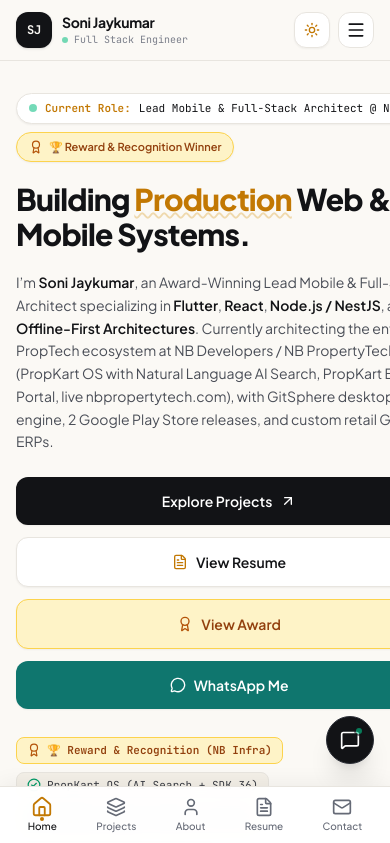
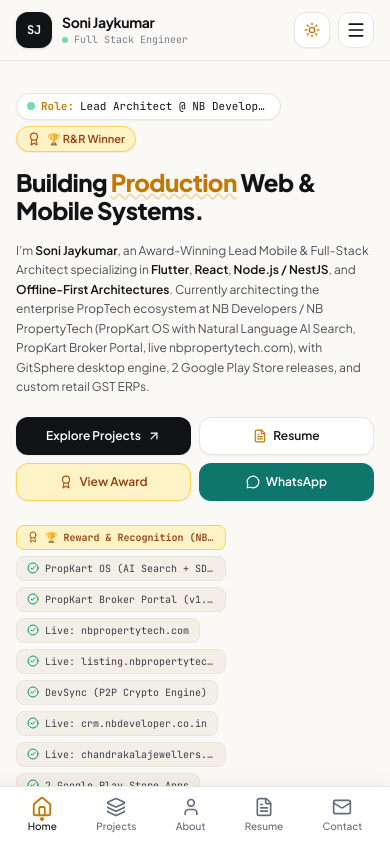
Before and after one commit to JAYU0812/portfolio, a React (Vite) app: page / in a window 390 px wide. Shown: the top 843 px of the page. Built offline with nearby package versions, Linux system fonts and the light colour scheme.

Commit message:
fix(mobile): resolve horizontal overflow shift, compact action buttons into 2x2 grid, hide floating mascot on mobile, and refine small-screen padding

```diff
--- a/src/components/ArchitectureConsole.jsx
+++ b/src/components/ArchitectureConsole.jsx
@@ -41,7 +41,7 @@ export default function ArchitectureConsole() {
         </div>
 
         {/* Tab Buttons: Horizontal swipe on mobile, clean flex on desktop */}
-        <div className="flex overflow-x-auto no-scrollbar scroll-smooth gap-1.5 p-1 bg-[#1C1F26] border border-[#2E333D] rounded-xl text-xs font-mono w-full lg:w-auto -mx-1 px-1 sm:mx-0">
+        <div className="flex overflow-x-auto no-scrollbar scroll-smooth gap-1.5 p-1 bg-[#1C1F26] border border-[#2E333D] rounded-xl text-xs font-mono w-full lg:w-auto max-w-full">
           {tabs.map((tab) => (
             <button
               key={tab.id}
--- a/src/components/Layout.jsx
+++ b/src/components/Layout.jsx
@@ -5,16 +5,16 @@ import MobileBottomNav from "./MobileBottomNav";
 
 export default function Layout({ children }) {
   return (
-    <div className="flex flex-col min-h-screen w-full overflow-x-clip bg-[#FBF9F5] dark:bg-[#0A0B0E] text-[#121316] dark:text-[#F5F5F7] selection:bg-[#E8C37D]/35 selection:text-[#78350F] dark:selection:bg-[#C27803]/40 dark:selection:text-[#FCD34D] relative transition-colors duration-250">
-      {/* Architectural subtle background grid - bespoke, tactile, non-AI */}
-      <div className="fixed inset-0 -z-10 architectural-grid opacity-60 pointer-events-none" />
-
-      {/* Warm artisan ambient accent - subtle warm amber wash, no purple/cyan neon blobs */}
-      <div className="fixed top-0 right-0 w-[350px] sm:w-[550px] h-[250px] sm:h-[350px] -z-10 bg-gradient-to-b from-[#F2EDE4] dark:from-[#C27803]/10 to-transparent rounded-full blur-2xl opacity-40 pointer-events-none" />
-      <div className="fixed bottom-0 left-0 w-[300px] sm:w-[500px] h-[250px] sm:h-[350px] -z-10 bg-gradient-to-t from-[#EDE7DC] dark:from-[#1A1D24]/40 to-transparent rounded-full blur-2xl opacity-30 pointer-events-none" />
+    <div className="flex flex-col min-h-screen w-full max-w-full overflow-x-hidden bg-[#FBF9F5] dark:bg-[#0A0B0E] text-[#121316] dark:text-[#F5F5F7] selection:bg-[#E8C37D]/35 selection:text-[#78350F] dark:selection:bg-[#C27803]/40 dark:selection:text-[#FCD34D] relative transition-colors duration-250">
+      {/* Architectural subtle background grid & ambient accents securely clipped */}
+      <div className="fixed inset-0 overflow-hidden pointer-events-none -z-10">
+        <div className="absolute inset-0 architectural-grid opacity-60" />
+        <div className="absolute top-0 right-0 w-[350px] sm:w-[550px] h-[250px] sm:h-[350px] bg-gradient-to-b from-[#F2EDE4] dark:from-[#C27803]/10 to-transparent rounded-full blur-2xl opacity-40 -mr-16 -mt-16" />
+        <div className="absolute bottom-0 left-0 w-[300px] sm:w-[500px] h-[250px] sm:h-[350px] bg-gradient-to-t from-[#EDE7DC] dark:from-[#1A1D24]/40 to-transparent rounded-full blur-2xl opacity-30 -ml-16 -mb-16" />
+      </div>
 
       <Header />
-      <main className="flex-grow w-full max-w-full pb-16 sm:pb-0">
+      <main className="flex-grow w-full max-w-full min-w-0 pb-20 sm:pb-0 overflow-x-hidden">
         {children}
       </main>
       <Mascot />
--- a/src/components/Mascot.jsx
+++ b/src/components/Mascot.jsx
@@ -44,7 +44,7 @@ export default function Mascot() {
     return (
       <button
         onClick={() => setIsMinimized(false)}
-        className="fixed bottom-20 right-4 sm:bottom-5 sm:right-5 z-40 bg-[#121316] dark:bg-[#1E222D] hover:bg-[#C27803] dark:hover:bg-[#C27803] text-white w-12 h-12 rounded-full shadow-xl transition-all duration-300 flex items-center justify-center print:hidden cursor-pointer group border border-[#2B2E36] dark:border-[#323645] active:scale-95"
+        className="hidden sm:flex fixed bottom-5 right-5 z-40 bg-[#121316] dark:bg-[#1E222D] hover:bg-[#C27803] dark:hover:bg-[#C27803] text-white w-12 h-12 rounded-full shadow-xl transition-all duration-300 items-center justify-center print:hidden cursor-pointer group border border-[#2B2E36] dark:border-[#323645] active:scale-95"
         title="Open Portfolio Guide"
         aria-label="Open Portfolio Guide"
       >
@@ -57,7 +57,7 @@ export default function Mascot() {
   }
 
   return (
-    <div className="fixed bottom-20 right-4 sm:bottom-5 sm:right-5 z-40 flex flex-col items-end max-w-[calc(100vw-32px)] sm:max-w-xs font-sans print:hidden">
+    <div className="hidden sm:flex fixed bottom-5 right-5 z-40 flex-col items-end max-w-xs font-sans print:hidden">
       {/* Speech Bubble */}
       <div className="relative mb-2.5 bg-white/95 dark:bg-[#14161E]/95 backdrop-blur-md border border-[#E8E5DF] dark:border-[#262933] text-[#121316] dark:text-[#F5F5F7] p-3.5 sm:p-4 rounded-2xl shadow-xl transition-all duration-300 origin-bottom-right">
         {/* Header bar of bubble */}
--- a/src/components/TimelineRoadmap.jsx
+++ b/src/components/TimelineRoadmap.jsx
@@ -146,7 +146,7 @@ export default function TimelineRoadmap({ onHoverSpeak }) {
   return (
     <div className="w-full space-y-8 sm:space-y-12">
       {/* Era Filter Selector */}
-      <div className="flex overflow-x-auto no-scrollbar scroll-smooth gap-2 p-1.5 bg-white dark:bg-[#14161E] border border-[#E8E5DF] dark:border-[#232733] rounded-2xl shadow-xs w-full sm:w-fit mx-auto -mx-1 px-1.5 sm:mx-auto">
+      <div className="flex overflow-x-auto no-scrollbar scroll-smooth gap-1.5 sm:gap-2 p-1.5 bg-white dark:bg-[#14161E] border border-[#E8E5DF] dark:border-[#232733] rounded-2xl shadow-xs w-full sm:w-fit mx-auto max-w-full">
         {eraFilters.map((era) => (
           <button
             key={era.id}
--- a/src/index.css
+++ b/src/index.css
@@ -18,6 +18,8 @@ html.dark {
 html {
   scroll-behavior: smooth;
   overflow-x: hidden;
+  max-width: 100vw;
+  width: 100%;
 }
 
 body {
@@ -29,7 +31,16 @@ body {
   -webkit-font-smoothing: antialiased;
   overflow-x: hidden;
   width: 100%;
+  max-width: 100vw;
+  position: relative;
   transition: background-color 0.25s ease, color 0.25s ease;
+}
+
+#root {
+  overflow-x: hidden;
+  width: 100%;
+  max-width: 100vw;
+  min-height: 100vh;
 }
 
 html.dark body {
--- a/src/pages/Home.jsx
+++ b/src/pages/Home.jsx
@@ -33,35 +33,35 @@ export default function Home() {
   return (
     <div className="py-6 sm:py-12 text-[#121316] dark:text-[#F5F5F7] transition-colors duration-200">
       {/* ----------------- 1. HERO SECTION ----------------- */}
-      <section className="max-w-7xl mx-auto px-4 sm:px-6 pt-2 sm:pt-4 pb-12 sm:pb-24">
-        <div className="grid lg:grid-cols-12 gap-8 lg:gap-8 items-center">
+      <section className="max-w-7xl mx-auto px-4 sm:px-6 pt-2 sm:pt-4 pb-12 sm:pb-24 overflow-hidden">
+        <div className="grid lg:grid-cols-12 gap-6 lg:gap-8 items-center w-full min-w-0">
 
           {/* Left Hero Column */}
-          <div className="lg:col-span-7 space-y-5 sm:space-y-7">
+          <div className="lg:col-span-7 space-y-4 sm:space-y-6 min-w-0 w-full">
             {/* Status & Award Badges */}
-            <div className="flex flex-wrap items-center gap-2">
+            <div className="flex flex-wrap items-center gap-1.5 sm:gap-2">
               <div
                 onMouseEnter={() => handleMascotSpeak("I am Lead Mobile & Full-Stack Architect at NB Developers / NB PropertyTech in Ahmedabad!")}
                 onMouseLeave={() => handleMascotSpeak(null)}
-                className="inline-flex items-center gap-2 px-3 sm:px-4 py-1.5 sm:py-2 rounded-full bg-white dark:bg-[#14161E] border border-[#E8E5DF] dark:border-[#262933] shadow-xs text-[11px] sm:text-xs font-mono text-[#121316] dark:text-[#F5F5F7] max-w-full"
+                className="inline-flex items-center gap-1.5 px-2.5 sm:px-3.5 py-1 sm:py-1.5 rounded-full bg-white dark:bg-[#14161E] border border-[#E8E5DF] dark:border-[#262933] shadow-xs text-[11px] sm:text-xs font-mono text-[#121316] dark:text-[#F5F5F7] max-w-full min-w-0"
               >
                 <span className="w-2 h-2 rounded-full bg-emerald-500 animate-pulse shrink-0"></span>
-                <span className="font-semibold text-[#C27803] dark:text-[#E8C37D] shrink-0">Current Role:</span>
-                <span className="truncate">Lead Mobile & Full-Stack Architect @ NB Developers</span>
+                <span className="font-semibold text-[#C27803] dark:text-[#E8C37D] shrink-0">Role:</span>
+                <span className="truncate max-w-[190px] xs:max-w-none">Lead Architect @ NB Developers</span>
               </div>
 
               <button
                 onClick={() => setShowCertModal(true)}
-                className="inline-flex items-center gap-1.5 px-3 py-1.5 rounded-full bg-[#FEF3C7] dark:bg-[#C27803]/20 hover:bg-[#FDE68A] dark:hover:bg-[#C27803]/30 text-[#92400E] dark:text-[#FCD34D] border border-[#FCD34D] dark:border-[#C27803]/40 text-[11px] sm:text-xs font-semibold shadow-xs transition cursor-pointer"
+                className="inline-flex items-center gap-1.5 px-2.5 sm:px-3 py-1 sm:py-1.5 rounded-full bg-[#FEF3C7] dark:bg-[#C27803]/20 hover:bg-[#FDE68A] dark:hover:bg-[#C27803]/30 text-[#92400E] dark:text-[#FCD34D] border border-[#FCD34D] dark:border-[#C27803]/40 text-[11px] sm:text-xs font-semibold shadow-xs transition cursor-pointer shrink-0"
                 title="View Certificate of Appreciation from NB Infra Projects Limited"
               >
-                <Award className="w-3.5 h-3.5 text-[#B45309] dark:text-[#FCD34D]" />
-                <span>🏆 Reward & Recognition Winner</span>
+                <Award className="w-3.5 h-3.5 text-[#B45309] dark:text-[#FCD34D] shrink-0" />
+                <span>🏆 R&R Winner</span>
               </button>
             </div>
 
             {/* Main Headline */}
-            <h1 className="text-3xl sm:text-5xl lg:text-6xl font-extrabold tracking-tight text-[#121316] dark:text-white leading-[1.15] sm:leading-[1.12]">
+            <h1 className="text-2xl sm:text-5xl lg:text-6xl font-extrabold tracking-tight text-[#121316] dark:text-white leading-[1.18] sm:leading-[1.12]">
               Building{" "}
               <span className="text-[#C27803] dark:text-[#E8C37D] underline decoration-[#E8C37D]/60 dark:decoration-[#C27803]/60 decoration-wavy decoration-2">
                 Production
@@ -70,7 +70,7 @@ export default function Home() {
             </h1>
 
             {/* Intro Paragraph */}
-            <p className="text-sm sm:text-base lg:text-lg text-[#4A4E57] dark:text-[#A1A7B5] leading-relaxed max-w-2xl font-normal">
+            <p className="text-xs sm:text-base lg:text-lg text-[#4A4E57] dark:text-[#A1A7B5] leading-relaxed max-w-2xl font-normal">
               I’m <span className="font-semibold text-[#121316] dark:text-white">Soni Jaykumar</span>, an Award-Winning Lead Mobile & Full-Stack Architect specializing in{" "}
               <strong className="text-[#121316] dark:text-white font-semibold">Flutter</strong>,{" "}
               <strong className="text-[#121316] dark:text-white font-semibold">React</strong>,{" "}
@@ -79,33 +79,33 @@ export default function Home() {
               Currently architecting the enterprise PropTech ecosystem at NB Developers / NB PropertyTech (PropKart OS with Natural Language AI Search, PropKart Broker Portal, live nbpropertytech.com), with GitSphere desktop engine, 2 Google Play Store releases, and custom retail GST ERPs.
             </p>
 
-            {/* Action Buttons: Full-width on mobile, flex row on desktop */}
-            <div className="flex flex-col sm:flex-row gap-3 pt-1 sm:pt-2 w-full sm:w-auto">
+            {/* Action Buttons: Compact 2x2 grid on mobile, flex row on desktop */}
+            <div className="grid grid-cols-2 sm:flex sm:flex-row gap-2 sm:gap-3 pt-1 sm:pt-2 w-full sm:w-auto">
               <Link
                 to="/projects"
                 onMouseEnter={() => handleMascotSpeak(`View all ${projects.length} real-world projects with live links!`)}
                 onMouseLeave={() => handleMascotSpeak(null)}
-                className="w-full sm:w-auto justify-center px-6 py-3.5 rounded-xl bg-[#121316] text-white hover:bg-[#C27803] dark:bg-[#C27803] dark:hover:bg-[#E58B0B] active:scale-98 transition-all duration-200 text-sm font-semibold shadow-xs flex items-center gap-2"
+                className="flex items-center justify-center gap-1.5 px-3 sm:px-5 py-2.5 sm:py-3.5 rounded-xl bg-[#121316] text-white hover:bg-[#C27803] dark:bg-[#C27803] dark:hover:bg-[#E58B0B] active:scale-95 transition-all duration-200 text-xs sm:text-sm font-semibold shadow-xs text-center"
               >
                 <span>Explore Projects</span>
-                <ArrowUpRight className="w-4 h-4" />
+                <ArrowUpRight className="w-3.5 h-3.5 shrink-0" />
               </Link>
 
               <Link
                 to="/resume"
                 onMouseEnter={() => handleMascotSpeak("Read my print-ready ATS resume.")}
                 onMouseLeave={() => handleMascotSpeak(null)}
-                className="w-full sm:w-auto justify-center px-6 py-3.5 rounded-xl bg-white dark:bg-[#14161E] border border-[#E8E5DF] dark:border-[#262933] text-[#121316] dark:text-white hover:bg-[#F2EDE4] dark:hover:bg-[#1E222D] hover:border-[#C27803]/40 active:scale-98 transition-all duration-200 text-sm font-semibold shadow-xs flex items-center gap-2"
+                className="flex items-center justify-center gap-1.5 px-3 sm:px-5 py-2.5 sm:py-3.5 rounded-xl bg-white dark:bg-[#14161E] border border-[#E8E5DF] dark:border-[#262933] text-[#121316] dark:text-white hover:bg-[#F2EDE4] dark:hover:bg-[#1E222D] hover:border-[#C27803]/40 active:scale-95 transition-all duration-200 text-xs sm:text-sm font-semibold shadow-xs text-center"
               >
-                <FileText className="w-4 h-4 text-[#C27803] dark:text-[#E8C37D]" />
-                <span>View Resume</span>
+                <FileText className="w-3.5 h-3.5 text-[#C27803] dark:text-[#E8C37D] shrink-0" />
+                <span>Resume</span>
               </Link>
 
               <button
                 onClick={() => setShowCertModal(true)}
-                className="w-full sm:w-auto justify-center px-5 py-3.5 rounded-xl bg-[#FEF3C7] dark:bg-[#C27803]/20 text-[#92400E] dark:text-[#FCD34D] border border-[#FCD34D] dark:border-[#C27803]/40 hover:bg-[#FDE68A] dark:hover:bg-[#C27803]/30 active:scale-98 transition-all duration-200 text-sm font-semibold shadow-xs flex items-center gap-2 cursor-pointer"
+                className="flex items-center justify-center gap-1.5 px-3 sm:px-4 py-2.5 sm:py-3.5 rounded-xl bg-[#FEF3C7] dark:bg-[#C27803]/20 text-[#92400E] dark:text-[#FCD34D] border border-[#FCD34D] dark:border-[#C27803]/40 hover:bg-[#FDE68A] dark:hover:bg-[#C27803]/30 active:scale-95 transition-all duration-200 text-xs sm:text-sm font-semibold shadow-xs cursor-pointer text-center"
               >
-                <Award className="w-4 h-4 text-[#B45309] dark:text-[#FCD34D]" />
+                <Award className="w-3.5 h-3.5 text-[#B45309] dark:text-[#FCD34D] shrink-0" />
                 <span>View Award</span>
               </button>
 
@@ -115,15 +115,15 @@ export default function Home() {
                 rel="noopener noreferrer"
                 onMouseEnter={() => handleMascotSpeak("Message me directly on WhatsApp.")}
                 onMouseLeave={() => handleMascotSpeak(null)}
-                className="w-full sm:w-auto justify-center px-5 py-3.5 rounded-xl bg-[#0F766E] text-white hover:bg-[#0D655E] active:scale-98 transition-all duration-200 text-sm font-semibold shadow-xs flex items-center gap-2"
+                className="flex items-center justify-center gap-1.5 px-3 sm:px-4 py-2.5 sm:py-3.5 rounded-xl bg-[#0F766E] text-white hover:bg-[#0D655E] active:scale-95 transition-all duration-200 text-xs sm:text-sm font-semibold shadow-xs text-center"
               >
-                <MessageCircle className="w-4 h-4" />
-                <span>WhatsApp Me</span>
+                <MessageCircle className="w-3.5 h-3.5 shrink-0" />
+                <span>WhatsApp</span>
               </a>
             </div>
 
             {/* Key Accomplishments Chips */}
-            <div className="pt-2 sm:pt-4 flex flex-wrap gap-2 sm:gap-2.5">
+            <div className="pt-2 sm:pt-4 flex flex-wrap gap-1.5 sm:gap-2">
               {[
                 { label: "🏆 Reward & Recognition (NB Infra)", action: () => setShowCertModal(true) },
                 { label: "PropKart OS (AI Search + SDK 36)", link: "https://propkart.nbpropertytech.com" },
@@ -140,18 +140,18 @@ export default function Home() {
                   <button
                     key={idx}
                     onClick={item.action}
-                    className="inline-flex items-center gap-1.5 px-2.5 sm:px-3 py-1 sm:py-1.5 rounded-lg bg-[#FEF3C7] dark:bg-[#C27803]/20 text-[#92400E] dark:text-[#FCD34D] border border-[#FCD34D] dark:border-[#C27803]/40 text-[11px] sm:text-xs font-mono font-semibold cursor-pointer hover:bg-[#FDE68A] dark:hover:bg-[#C27803]/30 transition"
+                    className="inline-flex items-center gap-1.5 px-2.5 py-1 sm:py-1.5 rounded-lg bg-[#FEF3C7] dark:bg-[#C27803]/20 text-[#92400E] dark:text-[#FCD34D] border border-[#FCD34D] dark:border-[#C27803]/40 text-[10px] sm:text-xs font-mono font-semibold cursor-pointer hover:bg-[#FDE68A] dark:hover:bg-[#C27803]/30 transition max-w-full"
                   >
-                    <Award className="w-3.5 h-3.5 text-[#B45309] dark:text-[#FCD34D] shrink-0" />
-                    <span className="truncate max-w-[240px] sm:max-w-none">{item.label}</span>
+                    <Award className="w-3 h-3 sm:w-3.5 sm:h-3.5 text-[#B45309] dark:text-[#FCD34D] shrink-0" />
+                    <span className="truncate max-w-[170px] xs:max-w-[240px] sm:max-w-none">{item.label}</span>
                   </button>
                 ) : (
                   <span
                     key={idx}
-                    className="inline-flex items-center gap-1.5 px-2.5 sm:px-3 py-1 sm:py-1.5 rounded-lg bg-[#F2EDE4]/80 dark:bg-[#1C202B] text-[#3A3D44] dark:text-[#D1D5DB] border border-[#E8E5DF] dark:border-[#2B303E] text-[11px] sm:text-xs font-mono"
+                    className="inline-flex items-center gap-1.5 px-2.5 py-1 sm:py-1.5 rounded-lg bg-[#F2EDE4]/80 dark:bg-[#1C202B] text-[#3A3D44] dark:text-[#D1D5DB] border border-[#E8E5DF] dark:border-[#2B303E] text-[10px] sm:text-xs font-mono max-w-full"
                   >
-                    <CheckCircle2 className="w-3.5 h-3.5 text-emerald-600 dark:text-emerald-400 shrink-0" />
-                    <span className="truncate max-w-[240px] sm:max-w-none">{item.label}</span>
+                    <CheckCircle2 className="w-3 h-3 sm:w-3.5 sm:h-3.5 text-emerald-600 dark:text-emerald-400 shrink-0" />
+                    <span className="truncate max-w-[170px] xs:max-w-[240px] sm:max-w-none">{item.label}</span>
                   </span>
                 )
               ))}
@@ -159,8 +159,8 @@ export default function Home() {
           </div>
 
           {/* Right Hero Column: Interactive Architecture Card */}
-          <div className="lg:col-span-5 w-full">
-            <div className="bg-[#121316] text-[#FBF9F5] rounded-2xl sm:rounded-3xl p-4 sm:p-7 shadow-xl border border-[#2B2E36] relative overflow-hidden">
+          <div className="lg:col-span-5 w-full min-w-0">
+            <div className="bg-[#121316] text-[#FBF9F5] rounded-2xl sm:rounded-3xl p-4 sm:p-7 shadow-xl border border-[#2B2E36] relative overflow-hidden min-w-0">
 
               {/* Header inside terminal card */}
               <div className="flex items-center justify-between pb-3.5 sm:pb-4 border-b border-[#2B2E36] mb-4 sm:mb-6">
@@ -421,17 +421,17 @@ export default function Home() {
                 </div>
               </div>
 
-              <div className="flex flex-wrap items-center gap-3 pt-2">
+              <div className="flex flex-wrap items-center gap-2 sm:gap-3 pt-2">
                 <button
                   onClick={() => setShowCertModal(true)}
-                  className="px-5 py-2.5 rounded-xl bg-[#C27803] hover:bg-[#9E6102] text-white text-xs font-semibold shadow-xs transition flex items-center gap-2 cursor-pointer"
+                  className="px-4 sm:px-5 py-2 sm:py-2.5 rounded-xl bg-[#C27803] hover:bg-[#9E6102] text-white text-xs font-semibold shadow-xs transition flex items-center gap-1.5 sm:gap-2 cursor-pointer active:scale-95"
                 >
-                  <Eye className="w-4 h-4" />
-                  <span>Inspect Official Certificate</span>
+                  <Eye className="w-3.5 h-3.5 sm:w-4 sm:h-4" />
+                  <span>Inspect Certificate</span>
                 </button>
                 <Link
                   to="/resume"
-                  className="px-4 py-2.5 rounded-xl bg-[#2B2E36] hover:bg-[#383C46] text-white text-xs font-semibold transition flex items-center gap-1.5"
+                  className="px-3.5 sm:px-4 py-2 sm:py-2.5 rounded-xl bg-[#2B2E36] hover:bg-[#383C46] text-white text-xs font-semibold transition flex items-center gap-1.5 active:scale-95"
                 >
                   <FileText className="w-3.5 h-3.5 text-[#E8C37D]" />
                   <span>View in Resume</span>
@@ -640,19 +640,19 @@ export default function Home() {
             <p className="text-xs sm:text-base text-[#A4ACB9] leading-relaxed">
               Whether you need an enterprise PropTech solution, an Offline-First mobile app, a commercial web platform, or a dedicated full-stack software engineer — let's connect.
             </p>
-            <div className="flex flex-col sm:flex-row justify-center gap-3 pt-3 sm:pt-4 w-full sm:w-auto">
+            <div className="grid grid-cols-1 sm:grid-cols-2 gap-2.5 sm:gap-3 pt-3 sm:pt-4 w-full sm:w-fit sm:mx-auto">
               <a
                 href="https://wa.me/917990361109"
                 target="_blank"
                 rel="noopener noreferrer"
-                className="w-full sm:w-auto justify-center px-6 py-3.5 rounded-xl bg-[#C27803] hover:bg-[#9E6102] active:scale-98 text-white font-semibold text-sm transition-colors shadow-xs flex items-center gap-2"
+                className="justify-center px-5 py-2.5 sm:py-3.5 rounded-xl bg-[#C27803] hover:bg-[#9E6102] active:scale-95 text-white font-semibold text-xs sm:text-sm transition-colors shadow-xs flex items-center gap-2"
               >
                 <MessageCircle className="w-4 h-4" />
                 <span>Chat on WhatsApp</span>
               </a>
               <Link
                 to="/contact"
-                className="w-full sm:w-auto justify-center px-6 py-3.5 rounded-xl bg-[#2B2E36] hover:bg-[#383C46] active:scale-98 text-white font-semibold text-sm transition-colors shadow-xs flex items-center"
+                className="justify-center px-5 py-2.5 sm:py-3.5 rounded-xl bg-[#2B2E36] hover:bg-[#383C46] active:scale-95 text-white font-semibold text-xs sm:text-sm transition-colors shadow-xs flex items-center text-center"
               >
                 Contact Form
               </Link>
--- a/src/pages/Projects.jsx
+++ b/src/pages/Projects.jsx
@@ -104,7 +104,7 @@ export default function Projects() {
         <>
           {/* Category Filter Tabs */}
           <section className="max-w-7xl mx-auto px-4 sm:px-6 mb-8 sm:mb-10">
-            <div className="flex overflow-x-auto no-scrollbar scroll-smooth gap-1.5 sm:gap-2 p-1.5 bg-white dark:bg-[#14161E] border border-[#E8E5DF] dark:border-[#232733] rounded-2xl shadow-xs w-full sm:w-fit -mx-1 px-1.5 sm:mx-0">
+            <div className="flex overflow-x-auto no-scrollbar scroll-smooth gap-1.5 sm:gap-2 p-1.5 bg-white dark:bg-[#14161E] border border-[#E8E5DF] dark:border-[#232733] rounded-2xl shadow-xs w-full sm:w-fit max-w-full">
               {filterTabs.map((tab) => (
                 <button
                   key={tab.id}
```
Also changed, not shown: src/pages/About.jsx (+4 -4 lines), src/pages/ProjectDetail.jsx (+13 -13 lines).
